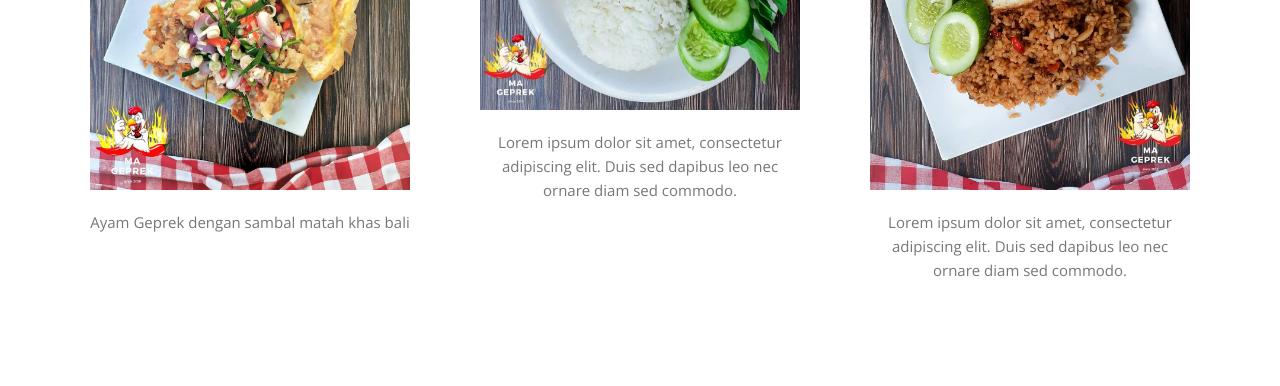
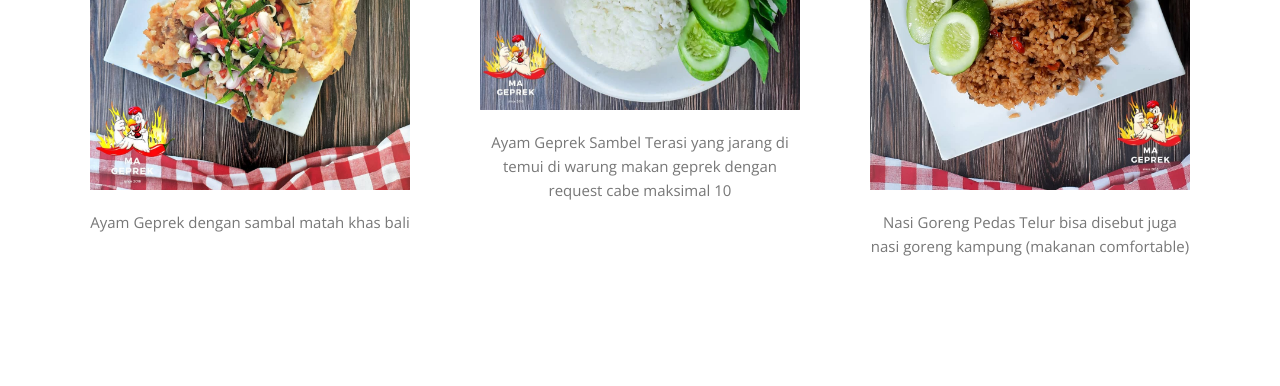
Before and after one commit to afrod9/ma-geprek, a plain HTML site: page index.html in a window 1280 px wide. Shown: the part 1300-1686 px from the top of the page. Drawn offline with nearby package versions, Linux system fonts and the light colour scheme.

Commit message:
Update index.html

```diff
--- a/index.html
+++ b/index.html
@@ -88,14 +88,14 @@
         <div class="features-item">
           <h3>Sambal Terasi</h3>
           <img src="img/specials/2.jpg" class="img-responsive" alt="">
-          <p>Lorem ipsum dolor sit amet, consectetur adipiscing elit. Duis sed dapibus leo nec ornare diam sed commodo.</p>
+          <p>Ayam Geprek Sambel Terasi yang jarang di temui di warung makan geprek dengan request cabe maksimal 10</p>
         </div>
       </div>
       <div class="col-xs-12 col-sm-4">
         <div class="features-item">
           <h3>Nasi Goreng Pedas Telur</h3>
           <img src="img/specials/3.jpg" class="img-responsive" alt="">
-          <p>Lorem ipsum dolor sit amet, consectetur adipiscing elit. Duis sed dapibus leo nec ornare diam sed commodo.</p>
+          <p>Nasi Goreng Pedas Telur bisa disebut juga nasi goreng kampung (makanan comfortable)</p>
         </div>
       </div>
     </div>
```
